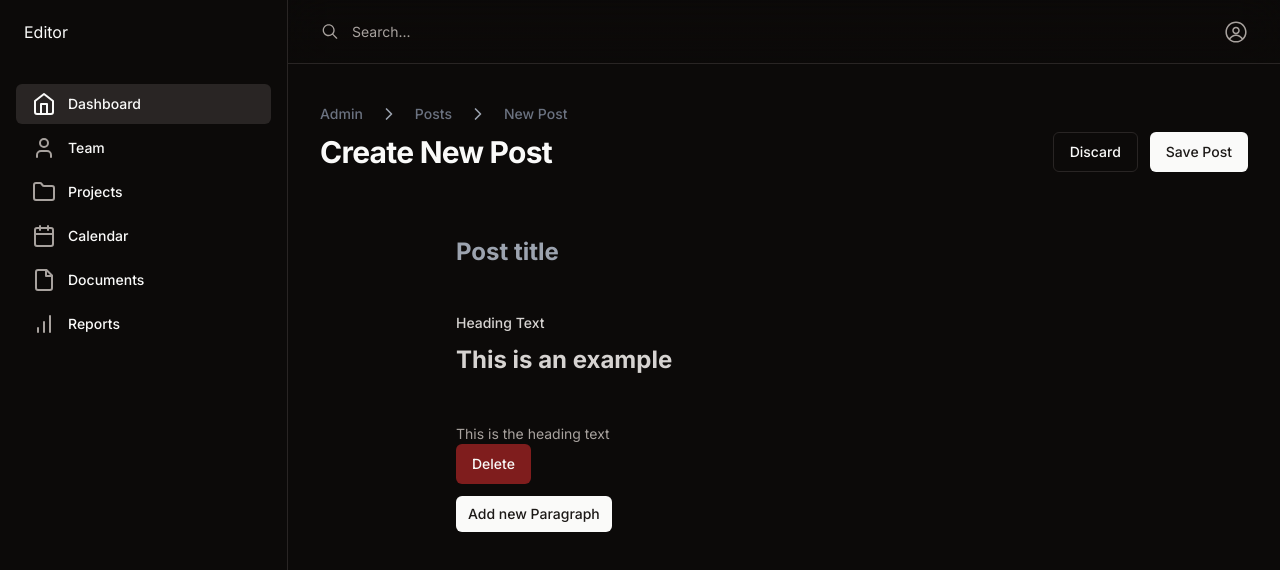
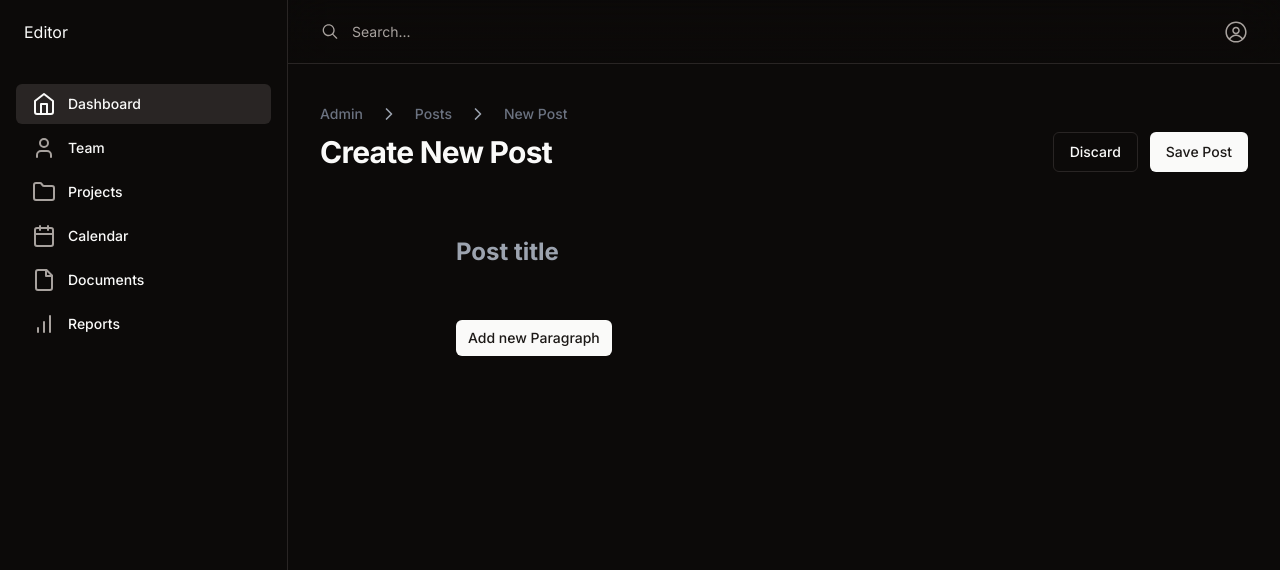
Before and after one commit to StillScripts/mikey, a Next.js app: page /admin/posts/new in a window 1280 px wide. Shown: the top 570 px of the page. Built offline with nearby package versions, Linux system fonts and the light colour scheme.

Commit message:
Remove placeholder block

```diff
--- a/app/(dashboard)/admin/posts/new/form.tsx
+++ b/app/(dashboard)/admin/posts/new/form.tsx
@@ -24,21 +24,13 @@ import {
 import { Textarea } from '@/components/ui/textarea'
 import { ToastAction } from '@/components/ui/toast'
 import { useToast } from '@/components/ui/use-toast'
-import { generateBlockId } from '@/lib/utils'
 
 export const NewPostForm = () => {
 	const form = useForm<EditorFormData>({
 		resolver: zodResolver(formSchema),
 		defaultValues: {
 			time: new Date().getTime(),
-			blocks: [
-				{
-					id: generateBlockId(),
-					type: 'header',
-					level: 1,
-					text: 'This is an example'
-				}
-			],
+			blocks: [],
 			version: '2.28.2'
 		}
 	})
```
